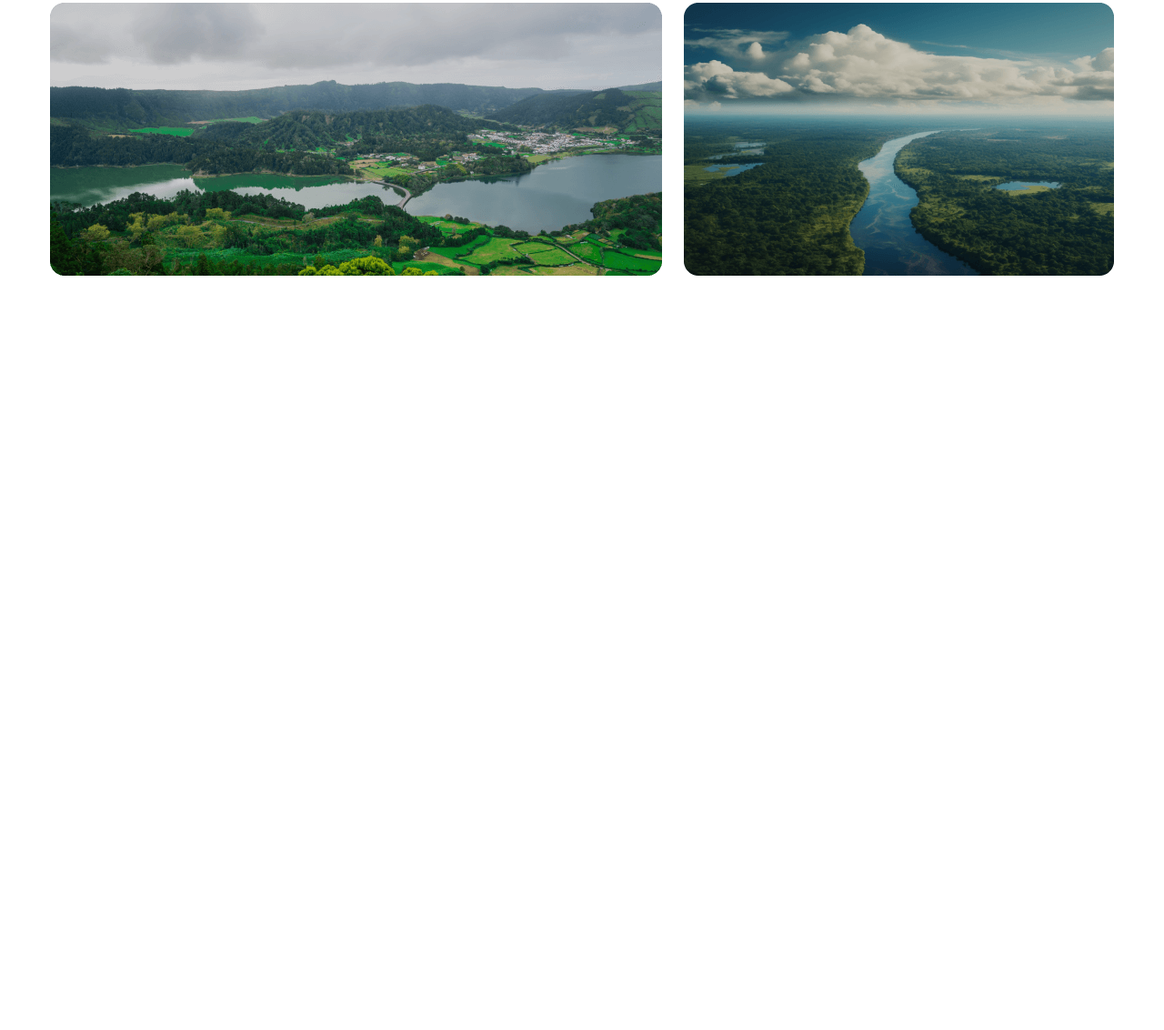
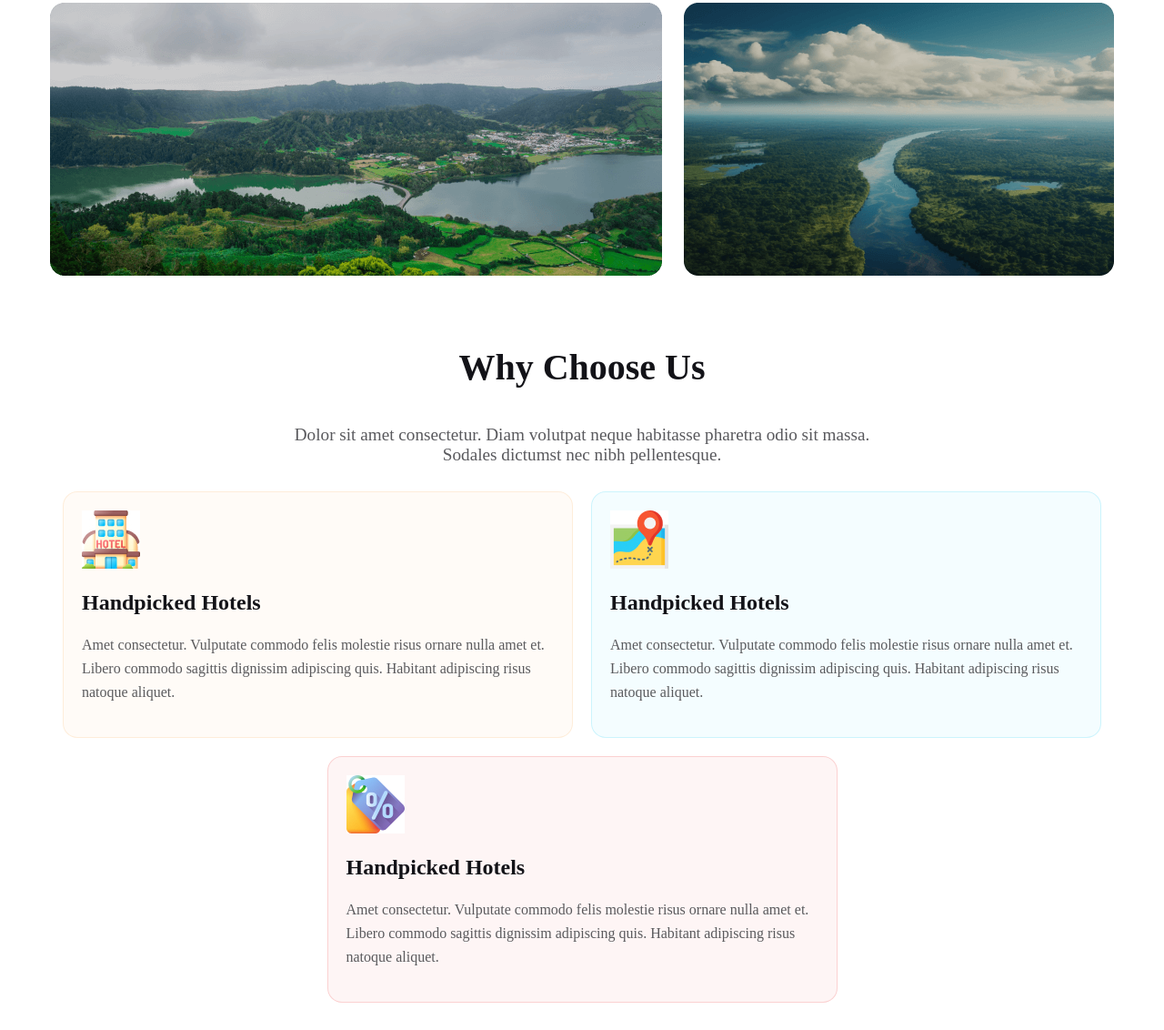
Before and after one commit to arif1101/p-h-Travel-Buddy-frontend, a plain HTML site: page index.htm in a window 1280 px wide. Shown: the part 2129-3261 px from the top of the page at 91% size. Before the commit the page ends 2476 px from the top, so only its background shows below. Drawn offline with Linux system fonts and the light colour scheme.

Commit message:
complete our chosen section

```diff
--- a/index.htm
+++ b/index.htm
@@ -3,7 +3,7 @@
 <head>
     <meta charset="UTF-8">
     <meta name="viewport" content="width=device-width, initial-scale=1.0">
-    <title>Travel Buddy</title>
+    <title>Travel Together</title>
     <link rel="stylesheet" href="style.css">
     <link rel="stylesheet" href="responsive.css">
 </head>
@@ -71,6 +71,44 @@
 
         </section>
 
+        <!-- why chose us section -->
+        <section class="choseUs__container">
+            <div class="choseUs__content">
+                <h1>Why Choose Us</h1>
+                <p>Dolor sit amet consectetur. Diam volutpat neque habitasse pharetra odio sit massa. Sodales dictumst nec nibh pellentesque.</p>
+            </div>
+
+            <div class="card__section">
+                <div class="card"
+                style="
+                border: 1px solid rgba(251, 181, 99, 0.20);
+                background: rgba(251, 181, 99, 0.05);
+                ">
+                    <i><img src="./Images/hotel 1.jpg" alt=""></i>
+                    <h2>Handpicked Hotels</h2>
+                    <p>Amet consectetur. Vulputate commodo felis molestie risus  ornare nulla amet et. Libero commodo sagittis dignissim adipiscing quis. Habitant adipiscing risus natoque aliquet. </p>
+                </div>
+                <div class="card"
+                style="
+                border: 1px solid rgba(41, 206, 246, 0.20);
+                background: rgba(41, 206, 246, 0.05);
+                ">
+                    <i><img src="./Images/map 1.jpg" alt=""></i>
+                    <h2>Handpicked Hotels</h2>
+                    <p>Amet consectetur. Vulputate commodo felis molestie risus  ornare nulla amet et. Libero commodo sagittis dignissim adipiscing quis. Habitant adipiscing risus natoque aliquet. </p>
+                </div>
+                <div class="card"
+                style="
+                border: 1px solid rgba(233, 68, 68, 0.20);
+                background: rgba(233, 68, 68, 0.05);
+                ">
+                    <i><img src="./Images/price-tag 1.jpg" alt=""></i>
+                    <h2>Handpicked Hotels</h2>
+                    <p>Amet consectetur. Vulputate commodo felis molestie risus  ornare nulla amet et. Libero commodo sagittis dignissim adipiscing quis. Habitant adipiscing risus natoque aliquet. </p>
+                </div>
+            </div>
+
+        </section>
     </main>
 
     <footer>
--- a/style.css
+++ b/style.css
@@ -142,3 +142,83 @@ header {
     gap: 24px;
     margin-bottom: 24px;
 }
+
+
+/* chose us section */
+
+.choseUs__container{
+    max-width: 1170px;
+    margin: 20px auto;
+}
+
+.choseUs__content{
+    display: flex;
+    flex-direction: column;
+    justify-content: center;
+    align-items: center;
+}
+
+.choseUs__content h1{
+    color: #131318;
+    font-size: 2.5rem;
+    font-weight: 800;
+    margin-bottom: 20px;
+}
+
+.choseUs__content p{
+    max-width: 643px;
+    color: rgba(19, 19, 24, 0.70);
+    font-size: 1.2rem;
+    font-weight: 400;
+    margin-top: 20px;
+    text-align: center;
+}
+
+/* .card__section{
+    display: grid;
+	grid-template-columns: repeat( 2, 1fr );
+    display: grid;
+    grid-template-columns: repeat(2,50%);
+    gap: 24px;
+    justify-content: center;
+    justify-items: center;
+} */
+
+/* .card{
+    grid-column: span 1;
+    border: 2px solid red;
+    padding: 32px 32px 55px 32px;
+    border-radius: 16px;
+}
+
+.card:nth-last-child(1):nth-child(odd) {
+	grid-column: 1 / span 2;
+} */
+
+.card__section {
+    display: flex;
+    flex-wrap: wrap;
+    justify-content: center;
+  }
+.card {
+    flex: 0 0 calc(50% - 24px);
+    padding: 20px;
+    margin: 10px;
+    border-radius: 16px;
+}
+.card h2{
+    color: #131318;
+    font-size: 24px;
+    font-weight: 800;
+}
+.card p{
+    color: #5A5A5D;
+    font-size: 16px;
+    font-weight: 400;
+    line-height: 26px;
+}
+
+
+*{
+    box-sizing: border-box;
+}
```
Also changed, not shown: Images/hotel 1.jpg (added), Images/map 1.jpg (added), Images/price-tag 1.jpg (added).
